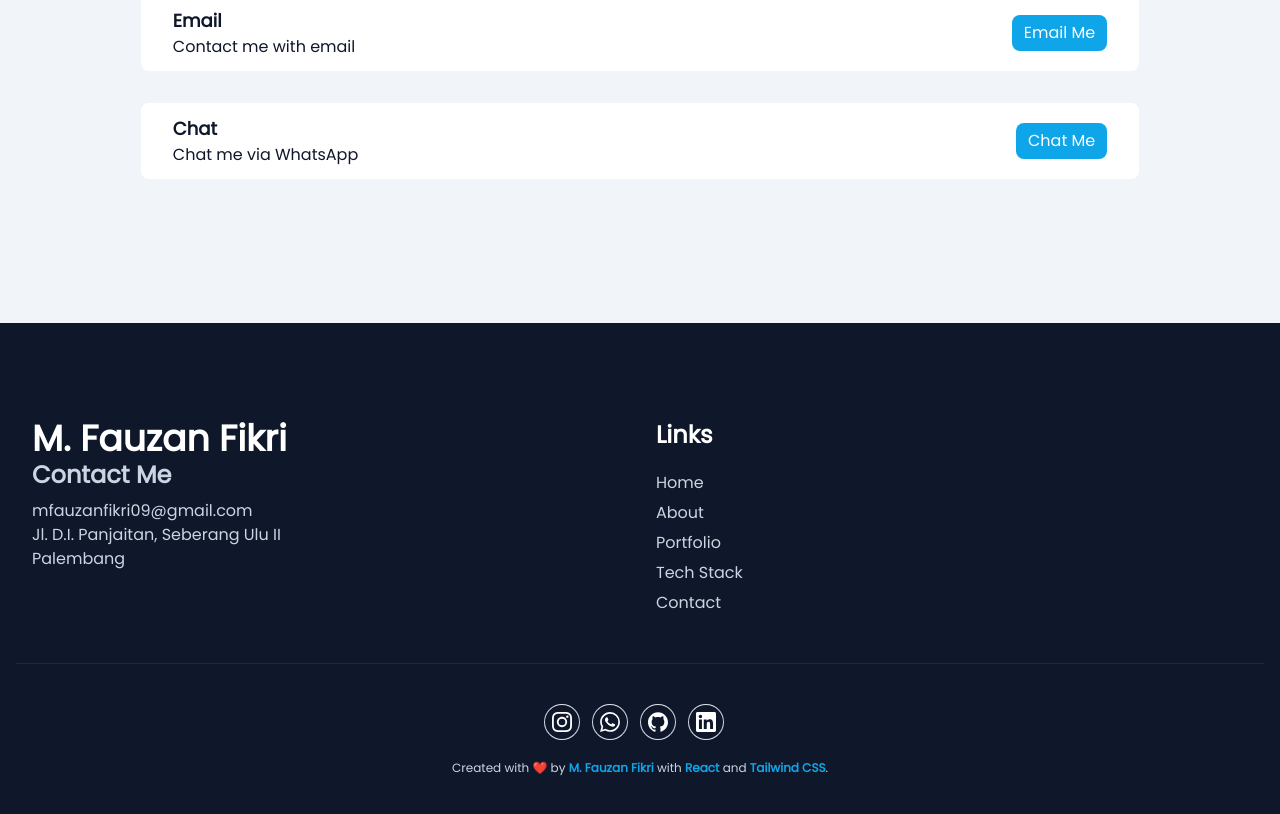
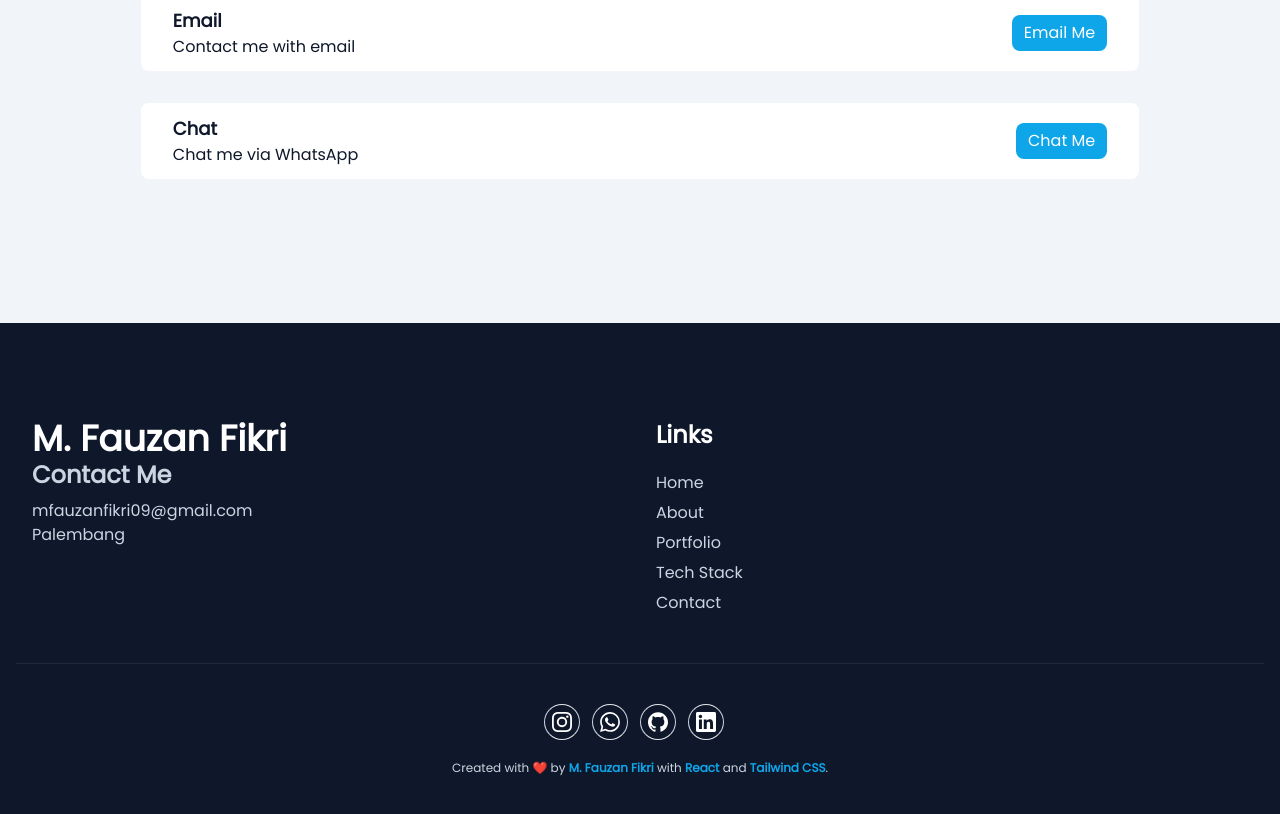
Before and after one commit to mfauzanfikri/fauzan-portfolio, a React (Vite) app: page / in a window 1280 px wide. Shown: the part 3861-4675 px from the top of the page. Built offline with nearby package versions, Linux system fonts and the light colour scheme.

Commit message:
content: remove address

```diff
--- a/src/components/footer.tsx
+++ b/src/components/footer.tsx
@@ -7,7 +7,6 @@ const Footer = () => {
             <h2 className="text-4xl font-bold text-white">M. Fauzan Fikri</h2>
             <h3 className="mb-2 text-2xl font-bold">Contact Me</h3>
             <p>mfauzanfikri09@gmail.com</p>
-            <p>Jl. D.I. Panjaitan, Seberang Ulu II</p>
             <p>Palembang</p>
           </div>
           <div className="mb-12 w-full px-4 md:w-1/2">
```
